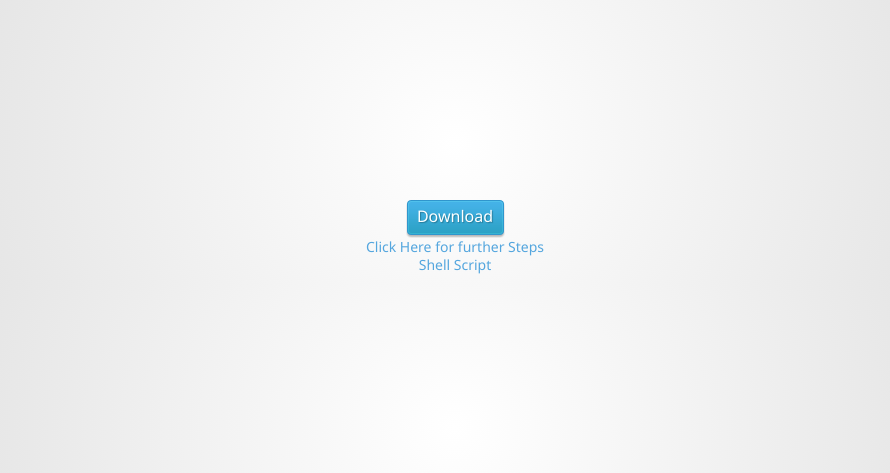
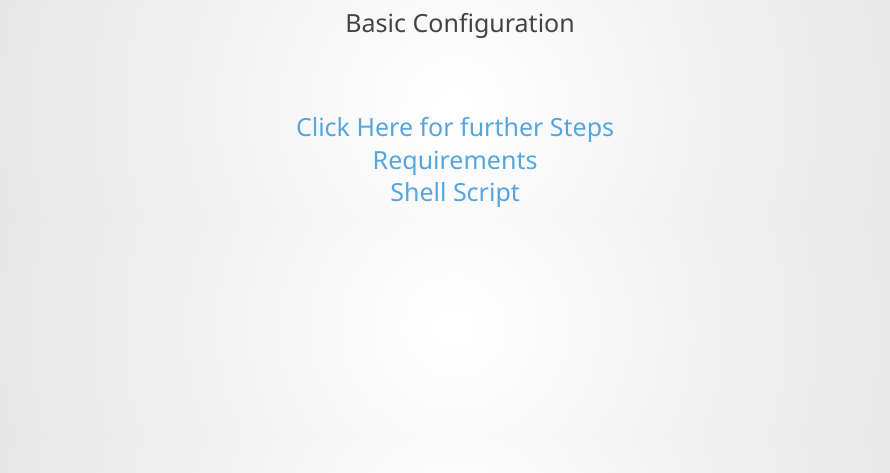
Before and after one commit to Virtual-Labs/summer2015-interns, a PHP site: page /Vlab_Final/basic.html in a window 1280 px wide. Shown: the top 473 px of the page, without its empty margins (185-1075 px from the left). Run offline with PHP 8.4, Linux system fonts and the light colour scheme; some libraries are stand-ins or nearby versions.

Commit message:
vlab_final

```diff
--- a/Vlab_Final/basic.html
+++ b/Vlab_Final/basic.html
@@ -3,17 +3,18 @@
     <head>
         <meta charset="utf-8" />
 
-        <title>Download the list of required Plugins</title>
+        <title>Basic Configuration</title>
 
         <!-- Our CSS stylesheet file -->
         <link rel="stylesheet" href="styles.css" />
+		<h1 style="text-align:center; left: 500px; right: 150px"> Basic Configuration </h1>
     </head>
 
     <body>
         <form action="./" name="form1"method="post">
-            <a href="#" class="blueButton" id="download" onclick ="display()" >Download</a> <br>
-	    <a href="#" id="file">Click Here for further Steps</a> <br>
-	    <a href="http://10.4.15.172/code.sh" >Shell Script</a>
+		<a href="#" id="file" style="font-size:25px;text-decoration:none;">Click Here for further Steps</a> <br>
+        <a href="#" class="blueButton" id="download" style="font-size:25px;text-decoration:none;">Requirements</a> <br>
+	    <a href="http://10.4.15.172/code.sh" style="font-size:25px;text-decoration:none;">Shell Script</a>
         </form>
         <script src="http://ajax.googleapis.com/ajax/libs/jquery/1.6.0/jquery.min.js"></script>
         <script src="jquery.generateFile.js"></script>
--- a/Vlab_Final/basic.js
+++ b/Vlab_Final/basic.js
@@ -223,7 +223,7 @@ $(document).ready(function(){
 
 	$('#file').click(function(e){
 
-	var arrn="This File lists the steps to be done to install all the required plugins needed to run the experiment. \n After Downloading the requirements.txt and shellscript.sh \n 1) Press ctrl + alt + t(Terminal) and traverse to the Downloads folder. \n 2) Then with super user privileges type in sh shellscript.sh \n 3) The Packages will be downloaded and installed in your system. \n 4) Then go to the experiment site and allow if any permissions are asked. \n 5) You are ready to run the simulation! \n All The Best and Enjoy! "
+	var arrn="This File lists the steps to be done to install all the required plugins needed to run the experiment. \n 1) Click on Requirements to download the list of plugins needed. \n 2) Then click on Shell Script to download the script. \n 3) Press ctrl + alt + t(Terminal) and traverse to the Downloads folder. \n 4) Then with super user privileges type in sh shellscript.sh \n 5) The Packages will be downloaded and installed in your system. \n 6) Then go to the experiment site and allow if any permissions are asked. \n 7) You are ready to run the simulation! \n All The Best and Enjoy! ";
 
 	$.generateFile({
 			filename	: 'readme.txt',
--- a/Vlab_Final/complete.js
+++ b/Vlab_Final/complete.js
@@ -223,7 +223,7 @@ $(document).ready(function(){
 
 	$('#file').click(function(e){
 
-	var arrf="This File lists the steps to be done to install all the required plugins needed to run the experiment. \n After Downloading the requirements.txt and shellscript.sh \n 1) Press ctrl + alt + t(Terminal) and traverse to the Downloads folder. \n 2) Then with super user privileges type in sh shellscript.sh \n 3) The Packages will be downloaded and installed in your system. \n 4) Then go to the experiment site and allow if any permissions are asked. \n 5) You are ready to run the simulation! \n All The Best and Enjoy! "
+	var arrf="This File lists the steps to be done to install all the required plugins needed to run the experiment. \n 1) Click on Requirements to download the list of plugins needed. \n 2) Then click on Shell Script to download the script. \n 3) Press ctrl + alt + t(Terminal) and traverse to the Downloads folder. \n 4) Then with super user privileges type in sh shellscript.sh \n 5) The Packages will be downloaded and installed in your system. \n 6) Then go to the experiment site and allow if any permissions are asked. \n 7) You are ready to run the simulation! \n All The Best and Enjoy! ";
 
 	$.generateFile({
 			filename	: 'readme.txt',
--- a/Vlab_Final/styles.css
+++ b/Vlab_Final/styles.css
@@ -422,7 +422,7 @@ color:#000000 !important;
 .instruction_div
 {
 	width: 400px;
-	top: 150px;
+	top: 50px;
 	background-color: #FFFFFF;
 	border: 5px solid #A9C6D8;
 }
@@ -437,7 +437,7 @@ color:#000000 !important;
 
 form{
 	width:500px;
-	margin:190px auto 0;
+	margin:100px auto 0;
 	text-align:center;
 }
 
@@ -452,12 +452,12 @@ textarea{
 	overflow:auto;
 }
 
-.blueButton{
+/*.blueButton{
 	background:url('buttons.png') no-repeat;
 	text-shadow:1px 1px 1px #277c9b;
 	color:#fff !important;
-	width:99px;
-	height:38px;
+	width:175px;
+	height:37px;
 	border:none;
 	text-decoration:none;
 	display:inline-block;
@@ -466,7 +466,7 @@ textarea{
 	text-align: center;
 	margin: 0 4px;
 }
-
+*/
 
 .blueButton:hover{
 	background-position:left bottom;
@@ -510,7 +510,7 @@ h2{
 
 header{
 	display:block;
-	margin-top:40px;
+	margin-top:20px;
 	position:relative;
 }
 
```
Also changed, not shown: Vlab_Final/complete.html (+5 -4 lines), Vlab_Final/readme.txt.
